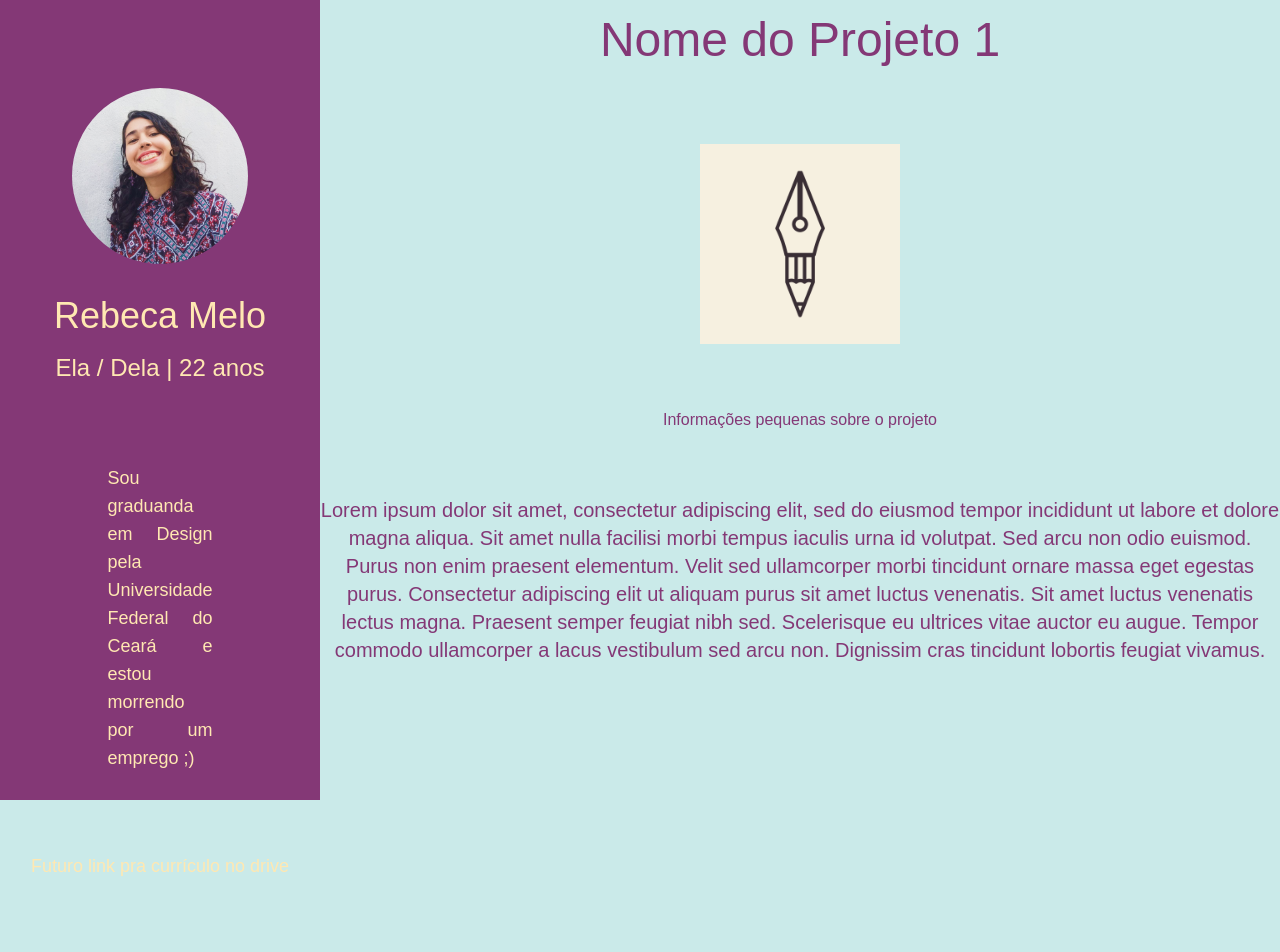
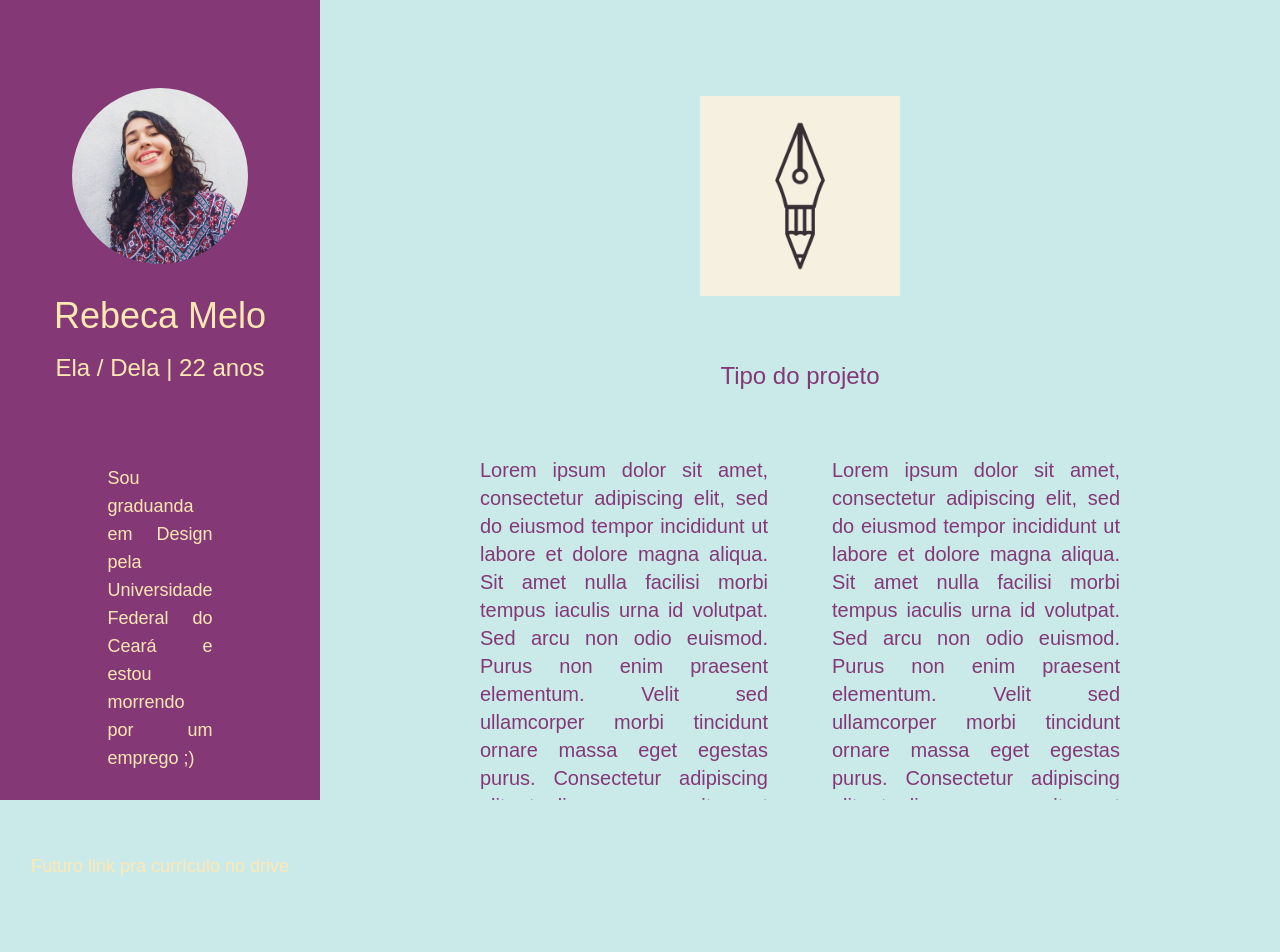
Before and after one commit to Sara-MF/rebeca-melo, a Next.js app: page /projeto1 in a window 1280 px wide. Shown: the top 952 px of the page. Built offline with nearby package versions, Linux system fonts and the light colour scheme; a web font is replaced by a local one.

Commit message:
Changing product content page

```diff
--- a/app/projeto1/page.jsx
+++ b/app/projeto1/page.jsx
@@ -3,18 +3,22 @@ import Image from "next/image"
 export default function Projeto1() {
     return (
         <main className="projeto1 content">
-            <h1>Nome do Projeto 1</h1>
 
             <Image
                 src="/projeto-design.jpg"
                 alt="My picture"
                 width={200}
                 height={200}
+                className="mt-24"
             />
 
-            <p className="text-grape font-medium">Informações pequenas sobre o projeto</p>
+            <p className="text-grape font-extralight text-2xl">Tipo do projeto</p>
 
-            <h4 className="text-grape font-medium text-xl">Lorem ipsum dolor sit amet, consectetur adipiscing elit, sed do eiusmod tempor incididunt ut labore et dolore magna aliqua. Sit amet nulla facilisi morbi tempus iaculis urna id volutpat. Sed arcu non odio euismod. Purus non enim praesent elementum. Velit sed ullamcorper morbi tincidunt ornare massa eget egestas purus. Consectetur adipiscing elit ut aliquam purus sit amet luctus venenatis. Sit amet luctus venenatis lectus magna. Praesent semper feugiat nibh sed. Scelerisque eu ultrices vitae auctor eu augue. Tempor commodo ullamcorper a lacus vestibulum sed arcu non. Dignissim cras tincidunt lobortis feugiat vivamus.</h4>
+            <div className="flex flex-row px-40 text-justify gap-16">
+                <h4 className="text-grape font-normal text-xl">Lorem ipsum dolor sit amet, consectetur adipiscing elit, sed do eiusmod tempor incididunt ut labore et dolore magna aliqua. Sit amet nulla facilisi morbi tempus iaculis urna id volutpat. Sed arcu non odio euismod. Purus non enim praesent elementum. Velit sed ullamcorper morbi tincidunt ornare massa eget egestas purus. Consectetur adipiscing elit ut aliquam purus sit amet luctus venenatis. Sit amet luctus venenatis lectus magna. Praesent semper feugiat nibh sed. Scelerisque eu ultrices vitae auctor eu augue. Tempor commodo ullamcorper a lacus vestibulum sed arcu non. Dignissim cras tincidunt lobortis feugiat vivamus.</h4>
+
+                <h4 className="text-grape font-normal text-xl">Lorem ipsum dolor sit amet, consectetur adipiscing elit, sed do eiusmod tempor incididunt ut labore et dolore magna aliqua. Sit amet nulla facilisi morbi tempus iaculis urna id volutpat. Sed arcu non odio euismod. Purus non enim praesent elementum. Velit sed ullamcorper morbi tincidunt ornare massa eget egestas purus. Consectetur adipiscing elit ut aliquam purus sit amet luctus venenatis. Sit amet luctus venenatis lectus magna. Praesent semper feugiat nibh sed. Scelerisque eu ultrices vitae auctor eu augue. Tempor commodo ullamcorper a lacus vestibulum sed arcu non. Dignissim cras tincidunt lobortis feugiat vivamus.</h4>
+            </div>
         </main>
     )
 }
```
